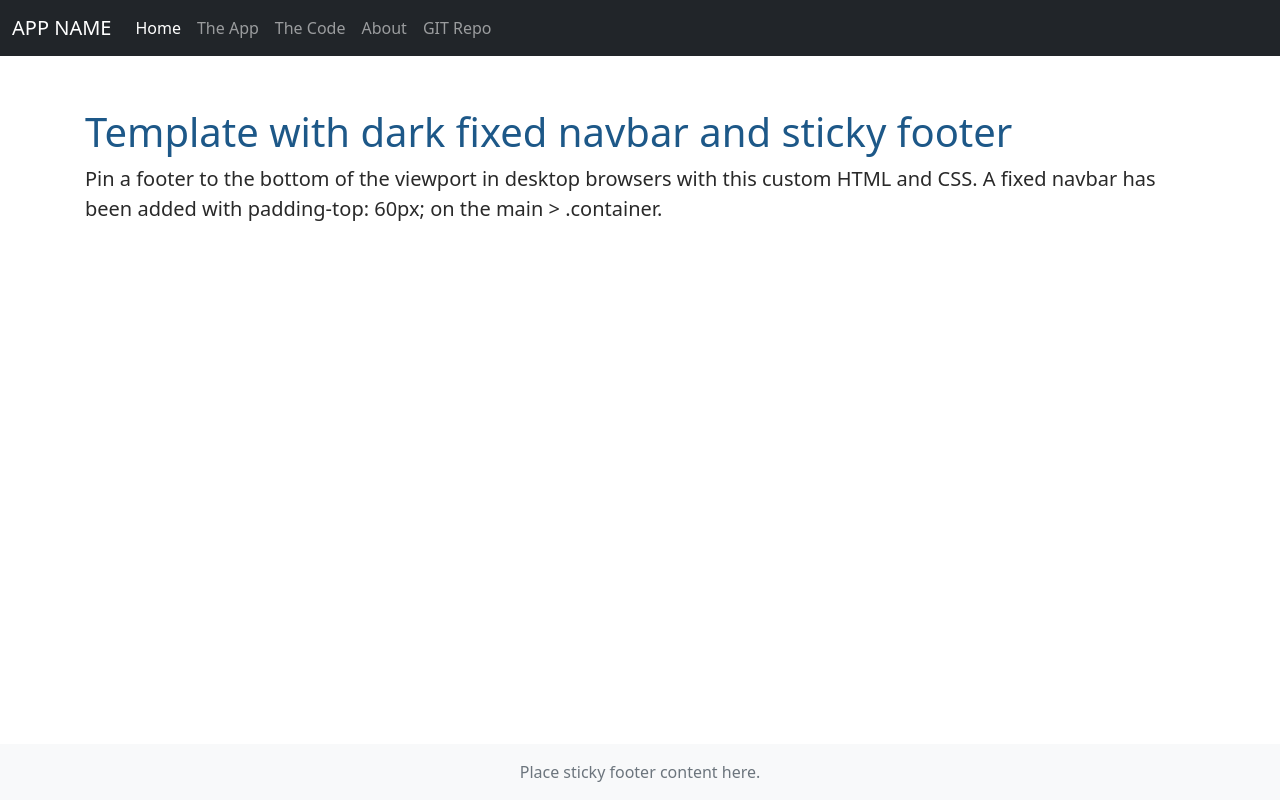
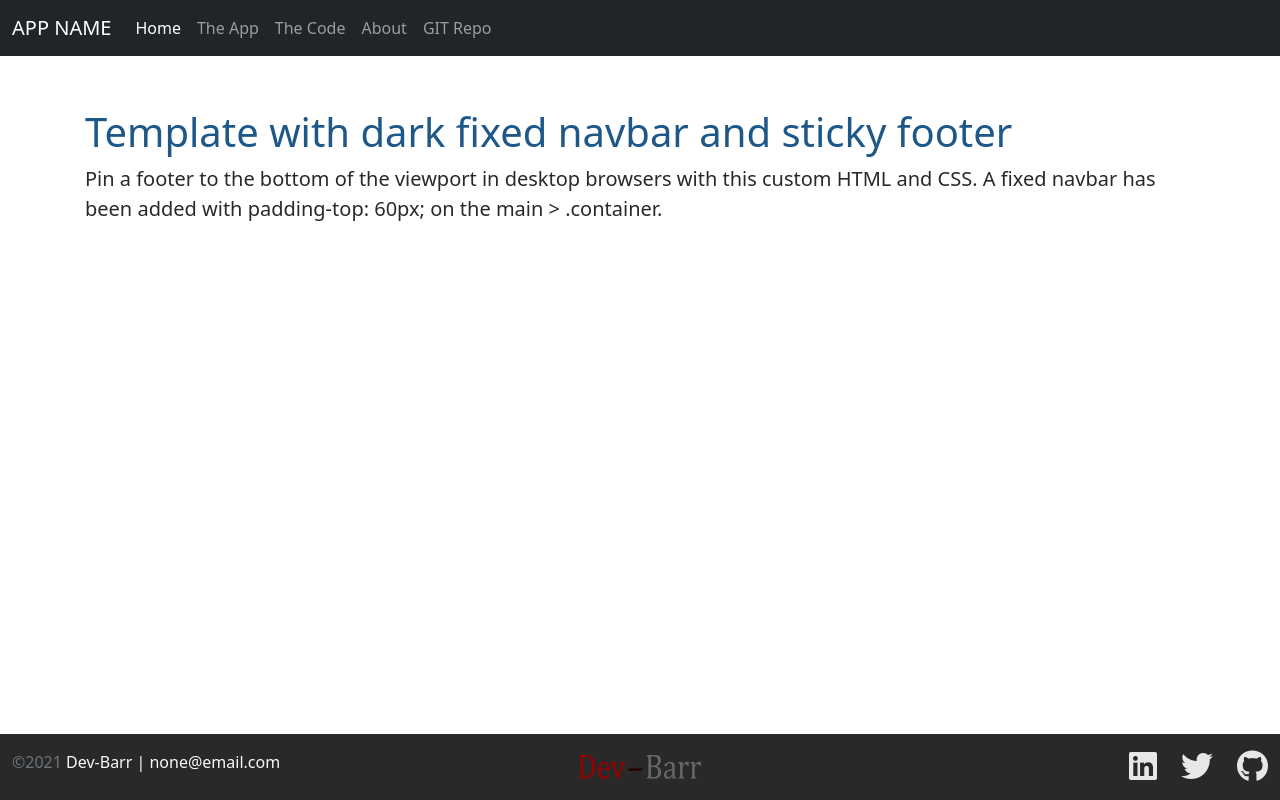
Before and after one commit to thaworm187/JsSiteTemplate, a plain HTML site: page index.html in a window 1280 px wide. Drawn offline with nearby package versions, Linux system fonts and the light colour scheme.

Commit message:
Further styling
Update footer and layout

```diff
--- a/css/site.css
+++ b/css/site.css
@@ -7,6 +7,10 @@
 
       body{
           color: var(--dark-color);
+      }
+
+      i{
+          color: #e7e7e7;
       }
 
       nav{
--- a/index.html
+++ b/index.html
@@ -11,11 +11,12 @@
     <link href="https://cdn.jsdelivr.net/npm/bootstrap@5.1.0/dist/css/bootstrap.min.css" rel="stylesheet"
         integrity="sha384-KyZXEAg3QhqLMpG8r+8fhAXLRk2vvoC2f3B09zVXn8CA5QIVfZOJ3BCsw2P0p/We" crossorigin="anonymous">
     <link rel="stylesheet" href="/css/site.css">
-   <!-- Convert this to an external style sheet -->
+   <!-- Font Awesome Link -->
+    <script src="https://kit.fontawesome.com/5db21ba9c6.js" crossorigin="anonymous"></script>
 </head>
 
 <body class="d-flex flex-column h-100">
-
+    <!--******=======NAV SECTION======********-->
 <nav class="navbar navbar-expand-md navbar-dark fixed-top bg-dark">
     <div class="container-fluid">
         <a class="navbar-brand" href="#">APP NAME</a>
@@ -44,16 +45,34 @@
         </div>
     </div>
 </nav>
-
+    <!--******=======MAIN SECTION======********-->
     <main class="flex-shrink-0">
        <div class="container">
            <h1 class="mt-5">Template with dark fixed navbar and sticky footer</h1>
            <p class="lead">Pin a footer to the bottom of the viewport in desktop browsers with this custom HTML and CSS. A fixed navbar has been added with padding-top: 60px; on the main > .container.</p>
        </div>
     </main>
-    <footer class="footer mt-auto py-3 bg-light sticky-footer">
-        <div class="container-fluid text-center">
-            <span class="text-muted">Place sticky footer content here.</span>
+    <!--******=======FOOTER SECTION======********-->
+    <footer class="footer mt-auto py-3">
+        <div class="container-fluid">
+           <div class="row row-cols-1 row-cols-lg-3 gy-2">
+               <div class="col text-light order-last order-lg-first">
+                    <div><span class="text-muted">&copy;2021</span> Dev-Barr | none@email.com</div>
+               </div>
+               <div class="col d-flex align-items-center justify-content-start justify-content-lg-center">
+                    <img src="/img/DevBarrSVG.svg" alt="Dev Barr Logo" height="24">
+               </div>
+               <div class="col d-flex align-items-center justify-content-start justify-content-lg-end">
+                    <div class="row">
+                        <div class="col">
+                            <a href="#"><i class="fab fa-linkedin fa-2x"></i></a></div>
+                        <div class="col">
+                            <a href="#"><i class="fab fa-twitter fa-2x"></i></a></div>
+                        <div class="col">
+                            <a href="#"><i class="fab fa-github fa-2x"></i></a></div>
+                    </div>
+               </div>
+           </div>
         </div>
     </footer>
     <!-- Bootstrap JS -->
```
Also changed, not shown: img/DBLG.png (added), img/DevBarrLG.png (added), img/DevBarrSVG.svg (added).
